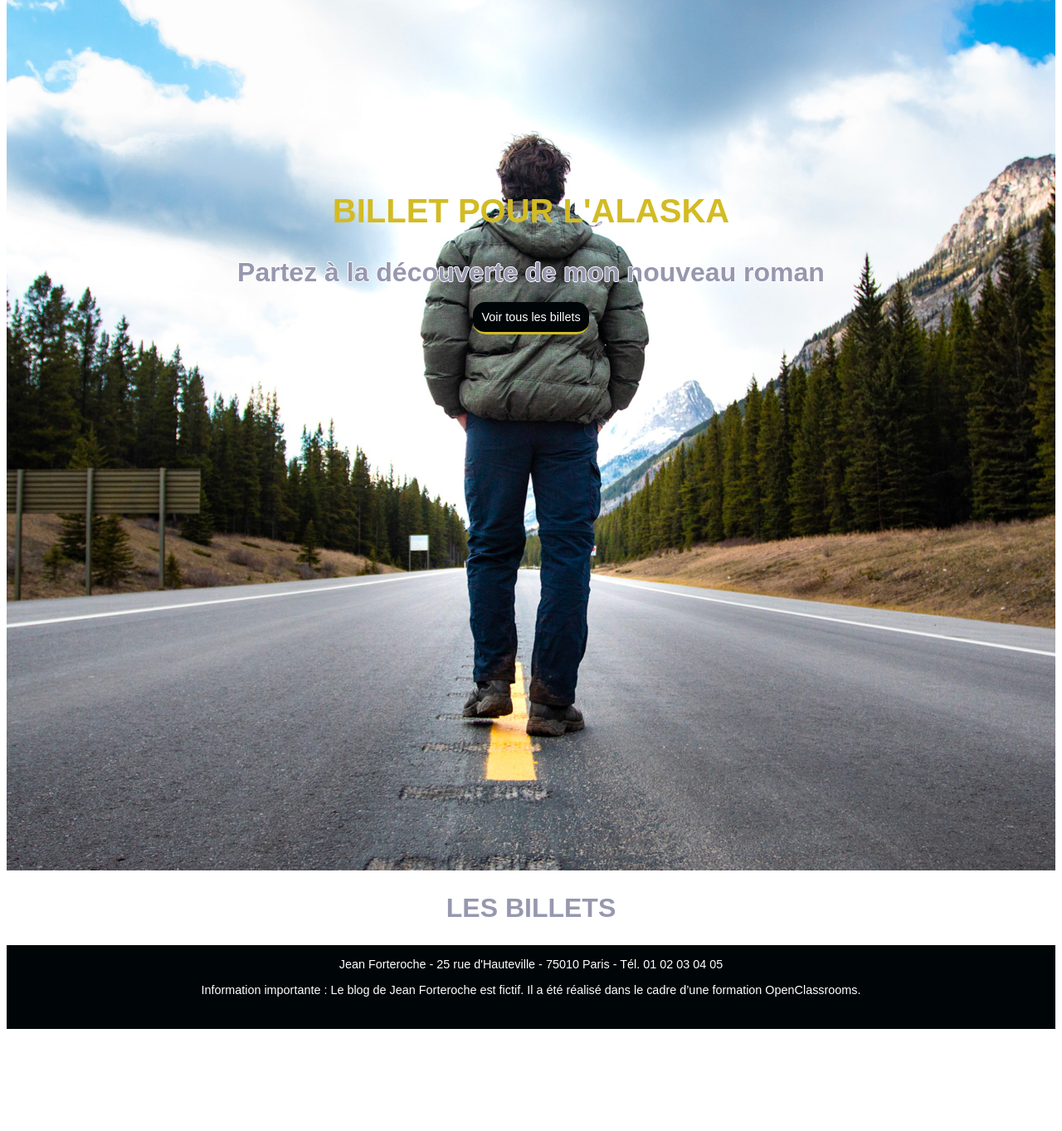
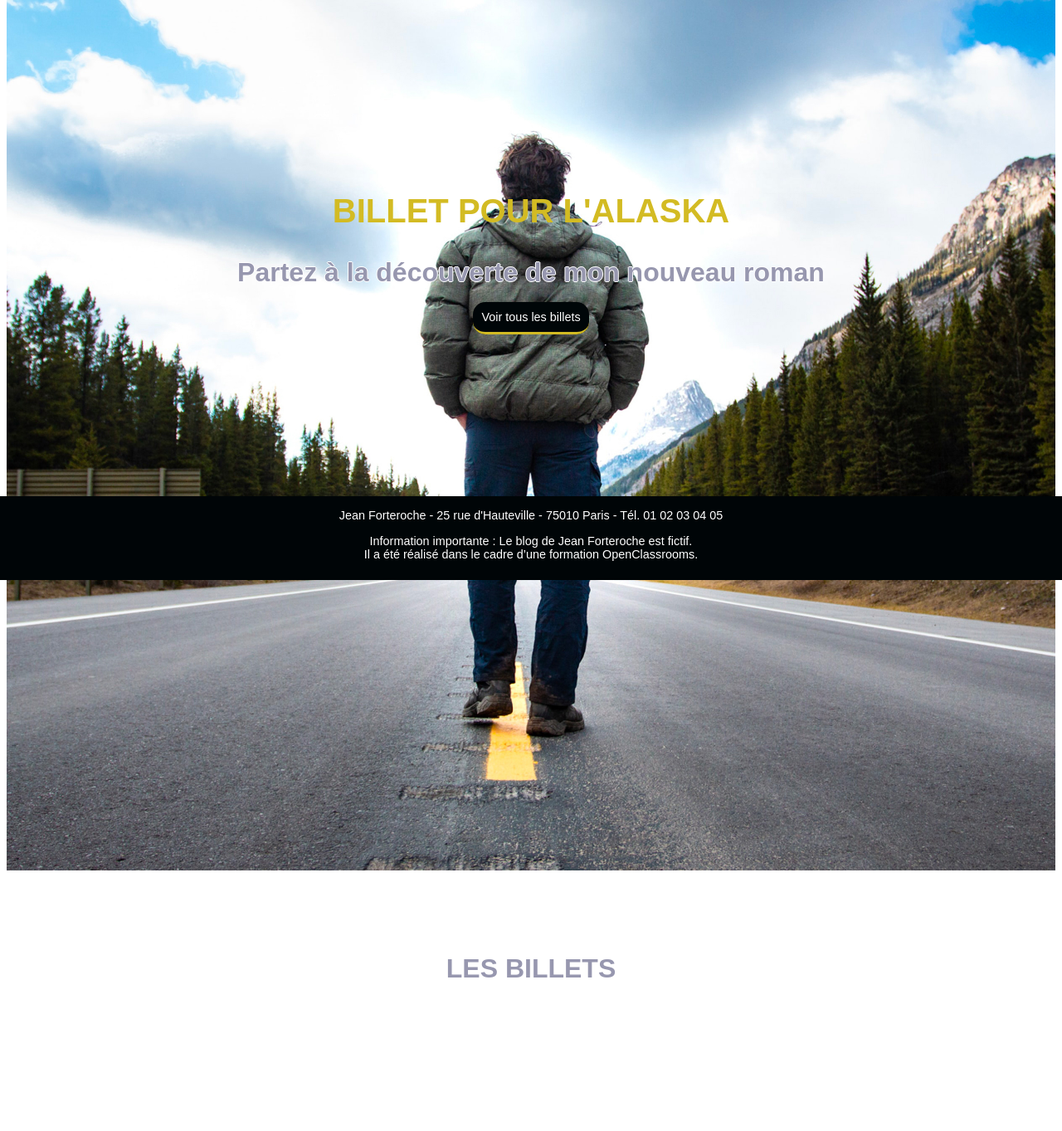
Before and after one commit to vivianesc/openclassrooms-dwj-projet-4, a PHP site: page /pages/index.php in a window 1280 px wide. Shown: the part 101-1464 px from the top of the page at 83% size. Before the commit the page ends 1341 px from the top, so only its background shows below. Run offline with PHP 8.4, Linux system fonts and the light colour scheme; data that the repository does not hold is empty; some libraries are stand-ins or nearby versions; some web fonts are replaced.

Commit message:
mise forme pages et css

```diff
--- a/modules/footer.php
+++ b/modules/footer.php
@@ -1,6 +1,4 @@
 <footer>
-    <div class="heading_description">
         <p>Jean Forteroche - 25 rue d'Hauteville - 75010 Paris - Tél. 01 02 03 04 05</p>
-        <p>Information importante : Le blog de Jean Forteroche est fictif. Il a été réalisé dans le cadre d’une formation OpenClassrooms.</p>
-    </div>
+        <p>Information importante : Le blog de Jean Forteroche est fictif. </br>Il a été réalisé dans le cadre d’une formation OpenClassrooms.</p>
 </footer>
--- a/pages/auteur.php
+++ b/pages/auteur.php
@@ -5,7 +5,8 @@
     <div class="heading_description">
         <h1><span class="heading_jeanforteroche">À PROPOS DE L'AUTEUR</h1>
         <h2>Explorateur polaire, activiste environnemental, écrivain...</h2>
-
+    </div>
+    <div class="news">
         <p>Jean Forteroche est attiré par le pôles. Il leur a consacré 2 magnifiques ouvrages.</p>
         <p>Ce baroudeur des temps modernes a un profil atypique. Ses parents divorcent lorsqu’il est encore enfant, et il grandit au nord de la Manche.
             C’est à cet âge crucial qu’il part à la découverte du monde notamment avec son grand-père maternel qui
--- a/pages/login.php
+++ b/pages/login.php
@@ -3,14 +3,12 @@
 <?php ob_start(); ?>
 <section id="introduction">
     <form method="post" action="administration.php">
-        <p>
         <fieldset id="">
             <legend>LOGIN</legend>
             <p><input type="text" name="username" placeholder="Identifiant" required></p>
             <p><input type="password" name="password" placeholder="Mot de passe" required></p>
             <p><input type="submit" name="submit" value="Login" class="login_button"></p>
         </fieldset>
-        </p>
     </form>
     </section>
 
--- a/style.css
+++ b/style.css
@@ -35,16 +35,12 @@
 }
 
 /*MAIN PAGE ELEMENTS*/
-p
-{
-    font-family: 'robotoregular', Arial, sans-serif;
-    font-size: 0.9em;
-}
 h1
 {
     font-family: 'robotoblack', Arial, sans-serif;
     color: rgb(211,187,35);
     font-size: 2.5em;
+    text-align: center;
 }
 h2
 {
@@ -52,12 +48,26 @@ h2
     color: rgb(151,151,175);
     font-size: 2em;
     text-shadow: -1px 0 white, 0 1px white, 1px 0 white, 0 -1px white;
+    text-align: center;
 }
 h3
 {
     font-family: 'robotoblack', Arial, sans-serif;
     color: black;
     font-size: 1.1em;
+    text-align: center;
+}
+p
+{
+    font-family: 'robotoregular', Arial, sans-serif;
+    font-size: 0.9em;
+    text-align: justify;
+}
+em
+{
+    font-family: 'robotoblack', Arial, sans-serif;
+    color: rgb(211,187,35);
+    font-size: 0.9em;
 }
 img
 {
@@ -72,13 +82,13 @@ a.button
     border-radius: 15px;
     border-bottom: 3px rgb(211,187,35) solid;
     width: 100px;
+    position: relative;
 }
 a.button:hover
 {
     border: white solid 1px;
     width: 100px;
 }
-
 .login_button
 {
     padding: 10px;
@@ -88,19 +98,46 @@ a.button:hover
     border-radius: 15px;
     border-bottom: 3px rgb(211,187,35) solid;
     width: 100px;
+    font-size: 0.9em;
 }
-.login_button.hover
+.login_button:hover
 {
     border: white solid 1px;
+    width: 100px;
+}
+.button_article
+{
+    padding: 5px;
+    text-decoration: none;
+    color: white;
+    background-color: rgb(0, 6, 8);
+    border-radius: 10px;
+    border-bottom: 3px rgb(211,187,35) solid;
+    width: 100px;
+    height: 15px;
+    position: absolute;
+    right: 100px;
+    font-size: 0.9em;
+    text-align: center;
+    font-family: 'robotoblack', Arial, sans-serif;
+}
+.button_article:hover
+{
+    border: white solid 1px;
+    width: 100px;
 }
 fieldset
 {
-    width: 30%;
+    width: 50%;
     border: 2px solid rgb(211,187,35);
     border-radius: 30px;
     min-width: 300px;
     text-align: center;
     margin: auto;
+}
+fieldset p
+{
+    text-align: center;
 }
 input:required
 {
@@ -110,22 +147,27 @@ input:required
     padding: 5px 5px 5px 8px;
     width: 95%;
 }
-
+textarea
+{
+    font-size: 14px;
+    border: 2px solid rgb(192, 192, 192);
+    border-radius: 30px;
+    padding: 5px 5px 5px 8px;
+    width: 95%;
+}
 legend
 {
     font-family: 'robotoblack', Arial, sans-serif;
     color: rgb(211,187,35);
     font-size: 2em;
 }
-
 .cpanel
 {
     display: flex;
+    flex-direction: column;
     justify-content: center;
     align-items: center;
-    height: 100px;
 }
-
 .cpanel ul
 {
     display: flex;
@@ -139,6 +181,10 @@ legend
 {
     font-family: 'robotoregular', Arial, sans-serif;
     text-decoration: none;
+}
+ul
+{
+    padding-inline-start: 0px;
 }
 
 /*HEADER*/
@@ -155,7 +201,6 @@ header
     z-index: 3;
     background-color: white;
 }
-
 #logo
 {
     display: flex;
@@ -165,7 +210,6 @@ header
 {
     height: 80px;
 }
-
 header nav ul
 {
     display: flex;
@@ -199,6 +243,7 @@ header nav a:hover
     margin-top: 100px;
     height: 850px;
     padding-top: 200px;
+    margin-bottom: 100px;
 }
 #introduction_administration
 {
@@ -209,29 +254,57 @@ header nav a:hover
     margin-top: 100px;
     height: 850px;
     padding-top: 200px;
+    padding-bottom: 200px;
 }
 .heading_description
 {
     text-align: center;
 }
+.heading_description p
+{
+    text-align: center;
+}
+.news
+{
+    background: white 50%;
+    padding: 50px;
+    text-align: center;
+}
+.formulaire
+{
+    margin-bottom: 220px;
+}
 
 /*BILLETS*/
-.listing-item
+
+#billets
 {
-    margin-bottom: 32px;
+    margin-bottom: 100px;
 }
 .excerpt
 {
     overflow: hidden;
-    margin-bottom: 32px;
-    width: 80%;
-    text-align: left;
-    height: 100px;
+    height: 150px;
+    margin-bottom: 10px;
+    padding-left: 25px;
+    padding-right: 25px;
+    border-radius: 30px;
+}
+
+.excerpt:hover
+{
+    background-color: #f6f5f5;
 }
 .display-posts-listing.image-left .image
 {
     float: left;
     margin: 0 16px 0 0;
+}
+.display-posts-listing
+{
+    padding-left: 50px;
+    padding-right: 50px;
+    padding-bottom: 50px;
 }
 .thumbnail
 {
@@ -249,10 +322,18 @@ header nav a:hover
 footer
 {
     background-color: rgb(0, 5, 7);
-    position: relative;
     height: 100px;
     color: white;
     padding-top: 1px;
+    position: fixed;
+    bottom: 0px;
+    left: 0px;
+    right: 0px;
+}
+footer p
+{
+    text-align: center;
 }
 
+
 /*MEDIA QUERIES*/
--- a/views/indexView.php
+++ b/views/indexView.php
@@ -18,23 +18,23 @@
         <?php
         while ($donnees = $req->fetch()) {
         ?>
-            <div class="listing-item">
             <div class="excerpt">
-                    <?php echo htmlspecialchars($donnees['title']); ?>
+                <h3><?php echo htmlspecialchars($donnees['title']); ?></h3>
                 <em>le <?php echo $donnees['date_creation_fr']; ?></em>
-                    <a href="../pages/article.php?billet=<?php echo $donnees['id']; ?>">Lire le billet</a>
+                <a class="button_article" href="../pages/article.php?billet=<?php echo $donnees['id']; ?> ">Lire le billet</a>
                 <p>
                     <?php
                     // On affiche le contenu du billet
                     echo nl2br(htmlspecialchars($donnees['content']));
                     ?>
                 </p>
+
             </div>
         <?php
         } // Fin de la boucle des billets
         $req->closeCursor();
         ?>
-            </div>
+
     </div>
 </section>
 
```
Also changed, not shown: pages/index.php (+32 -0 lines), views/billetView.php (+9 -11 lines). Lines whose indentation alone changed are shown as unchanged.
